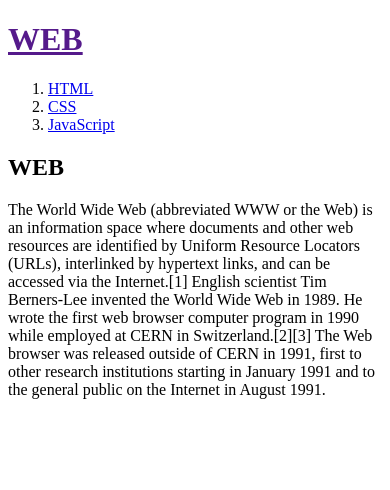
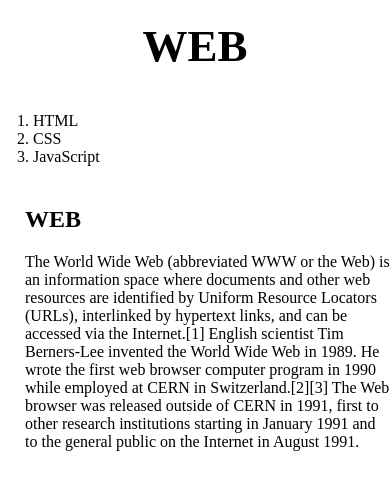
Before and after one commit to park-jae-min/web1, a plain HTML site: page index.html in a window 390 px wide. Drawn offline with Linux system fonts and the light colour scheme.

Commit message:
Add files via upload
web1 최종

```diff
--- a/index.html
+++ b/index.html
@@ -3,19 +3,23 @@
 <head>
 <title>WEB1 - Welcome</title>
 <meta charset="utf-8">
+<link rel="stylesheet" href="style.css"
 </head>
 
   <body>
     <h1><a href "index.html">WEB</a></h1>
+    <div id="grid">
       <ol>
         <li><a href="1.html">HTML</a></li>
         <li><a href="2.html">CSS</a></li>
         <li><a href="3.html">JavaScript</a></li>
       </ol>
-
+      <div id="article">
         <h2>WEB</h2>
         <p>
           The World Wide Web (abbreviated WWW or the Web) is an information space where documents and other web resources are identified by Uniform Resource Locators (URLs), interlinked by hypertext links, and can be accessed via the Internet.[1] English scientist Tim Berners-Lee invented the World Wide Web in 1989. He wrote the first web browser computer program in 1990 while employed at CERN in Switzerland.[2][3] The Web browser was released outside of CERN in 1991, first to other research institutions starting in January 1991 and to the general public on the Internet in August 1991.
         </p>
+      </div>
+  </div>
   </body>
 </html>
--- /dev/null
+++ b/style.css
@@ -0,0 +1,41 @@
+body {
+  margin:0;
+}
+  a {
+    color:black;
+    text-decoration: none;
+  }
+  h1 {
+    font-size: 45px;
+    text-align: center;
+    border-bottom:1px solid gray;
+    margin:0;
+    padding:20px;
+  }
+  ol {
+    border-right: 1px solid gray;
+    width:100px;
+    margin:0;
+    padding: 20px;
+  }
+  #grid {
+    display: grid;
+    grid-template-columns: 150px 1fr;
+  }
+  #grid ol {
+    padding-left: 33px;
+  }
+  #grid #article {
+    padding-left: 25px;
+  }
+  @media(max-width:800px) {
+    #grid {
+      display: block;
+    }
+    ol {
+      border-right: none;
+    }
+    h1 {
+      border-bottom:none;
+    }
+  }
```
Also changed, not shown: 1.html (+5 -25 lines), 2.html (+5 -12 lines), 3.html (+5 -1 lines), box.html (added, +21 -0 lines), grid.html (added, +23 -0 lines), mediaquery.html (added, +24 -0 lines). Lines whose indentation alone changed are shown as unchanged.
